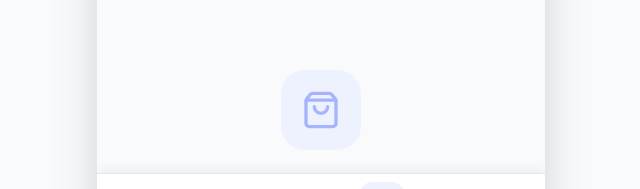
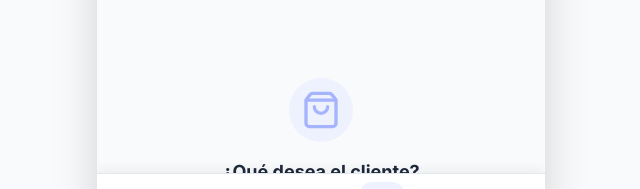
Before and after one commit to Teos-99-G/La-Ultima-Comanda-1.4, a React (Vite) app in the folder la-comanda-final/: page / in a window 1280 px wide. Both pictures are taken after typing "Sample", "Sample" into the empty fields and a click on the button "CALC". Shown: the part 551-740 px from the top of the page, without its empty margins (319-959 px from the left). Built offline with nearby package versions, Linux system fonts and the light colour scheme.

Commit message:
Update CalculatorView.tsx

```diff
--- a/la-comanda-final/components/CalculatorView.tsx
+++ b/la-comanda-final/components/CalculatorView.tsx
@@ -300,8 +300,8 @@ const CalculatorView: React.FC<CalculatorViewProps> = ({ menus, dishes, themeCol
 
       {/* Empty State - Friendly */}
       {filteredDishes.length === 0 && (
-        <div className="flex flex-col items-center justify-center py-10 px-10 text-center mt-4">
-          <div className={`w-20 h-20 bg-${themeColor}-50 rounded-3xl flex items-center justify-center mb-6`}>
+       <div className="text-center py-16 px-6">
+            <div className={`w-16 h-16 bg-${themeColor}-50 text-${themeColor}-300 rounded-full flex items-center justify-center mx-auto mb-4`}>
             <ShoppingBag className={`w-10 h-10 text-${themeColor}-300`} />
           </div>
           <h3 className="text-slate-800 font-black text-lg mb-2">¿Qué desea el cliente?</h3>
```
